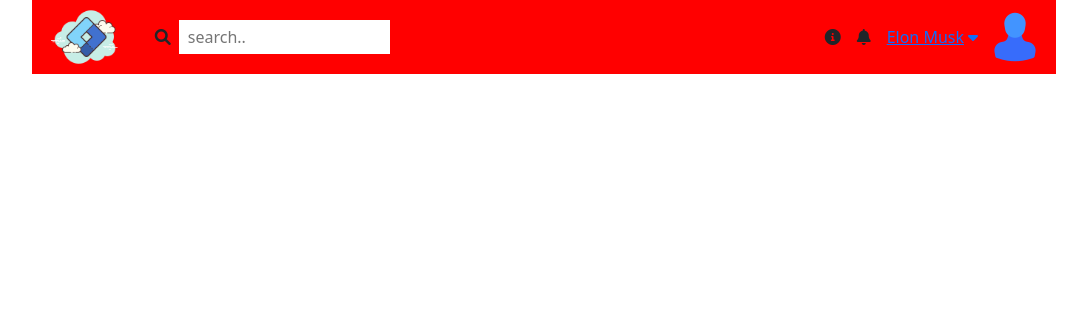
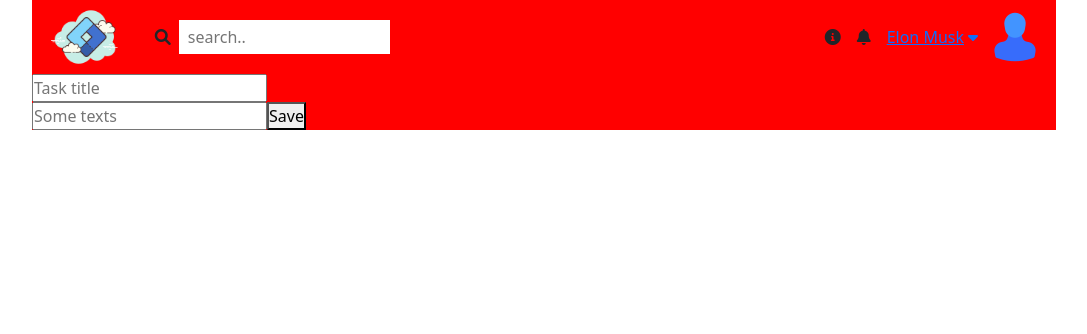
Before and after one commit to 11485/WebTech_CW2_Semester2, a Node server app: template views/to-do-add.pug in a window 1280 px wide. Shown: the top 334 px of the page, without its empty margins (96-1183 px from the left). Run offline with Node 20, Linux system fonts and the light colour scheme; the template is opened without the code that fills it: most values are stand-ins (such as "Sample title", 1, 10 or a date in 2020).

Commit message:
Update to-do-add.pug

```diff
--- a/views/to-do-add.pug
+++ b/views/to-do-add.pug
@@ -1,3 +1,13 @@
 extends layout.pug
 block content
     include includes/nav.pug
+    .my_container
+
+        if error
+            p.bg-danger Length
+
+        form(action='/add-new/to-do' method='POST')
+            input(name='title' type='text' placeholder='Task title')
+            br
+            input(name='text' type='text' placeholder='Some texts')
+            button Save
```
